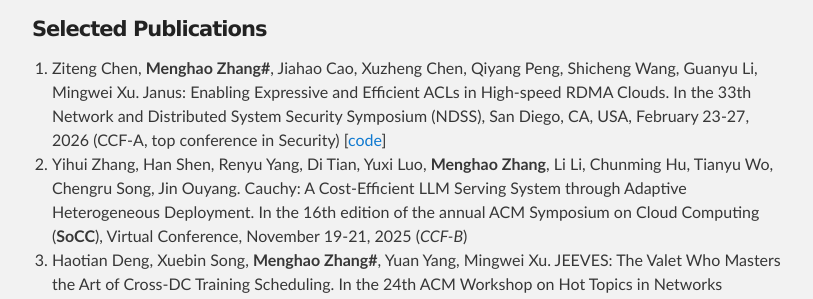
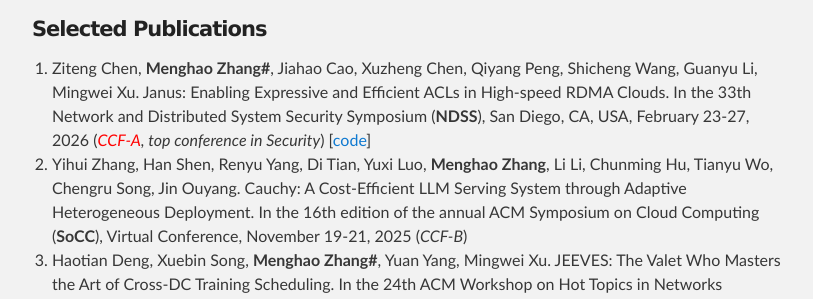
Before and after one commit to zhangmenghao/zhangmenghao.github.io, a Jekyll site: the page built from index.md, in a window 1280 px wide and 900 px high, scrolled down 1246 px. Shown: the part 202-501 px from the top of the window, without its empty margins (233-1046 px from the left). Built offline with Jekyll 4.4.1, drawn with Linux system fonts in a browser that asks for light colours.

Commit message:
Update NDSS 24

```diff
--- a/index.md
+++ b/index.md
@@ -40,7 +40,7 @@
 #### Selected Publications
 26. Ziteng Chen, __Menghao Zhang#__, Jiahao Cao, Xuzheng Chen, Qiyang Peng, Shicheng Wang, Guanyu Li, Mingwei Xu.
 Janus: Enabling Expressive and Efficient ACLs in High-speed RDMA Clouds.
-In the 33th Network and Distributed System Security Symposium (NDSS), San Diego, CA, USA, February 23-27, 2026 (CCF-A, top conference in Security) [[code](https://github.com/czt8888/janus-bf3)]
+In the 33th Network and Distributed System Security Symposium (**NDSS**), San Diego, CA, USA, February 23-27, 2026 (*<font color='red'>CCF-A</font>, top conference in Security*) [[code](https://github.com/czt8888/janus-bf3)]
 25. Yihui Zhang, Han Shen, Renyu Yang, Di Tian, Yuxi Luo, __Menghao Zhang__, Li Li, Chunming Hu, Tianyu Wo, Chengru Song, Jin Ouyang.
 Cauchy: A Cost-Efficient LLM Serving System through Adaptive Heterogeneous Deployment.
 In the 16th edition of the annual ACM Symposium on Cloud Computing (**SoCC**), Virtual Conference, November 19-21, 2025 (*CCF-B*)
```
